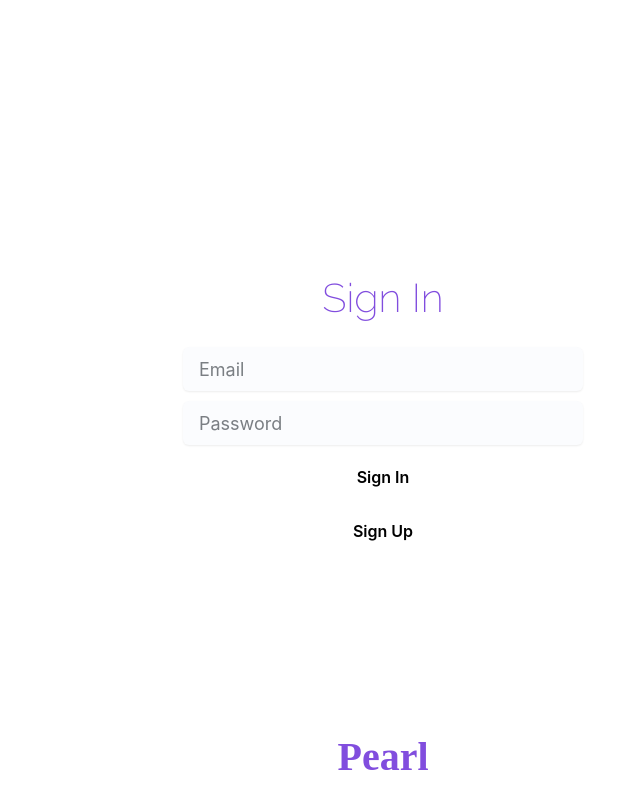
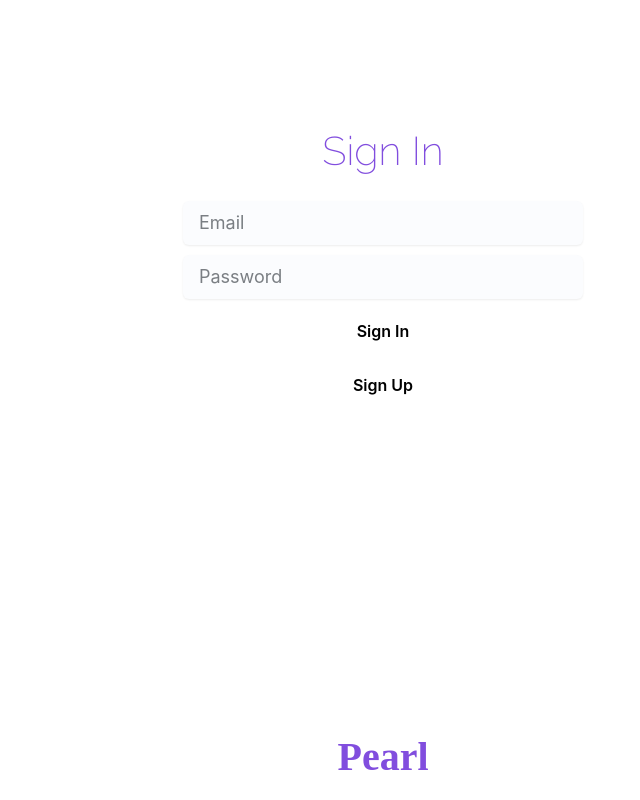
Before and after one commit to seansabe/pearl_frontend, a React (Create React App) app: page / in a window 1280 px wide. Shown: the whole page, without its empty margins (257-897 px from the left). Built offline with nearby package versions, Linux system fonts and the light colour scheme; a web font is replaced by a local one.

Commit message:
More UI fixes on Login

```diff
--- a/src/css/login.css
+++ b/src/css/login.css
@@ -2,7 +2,6 @@
     display: flex;
     flex-direction: column;
     align-items: center;
-    justify-content: center;
     width: 100%;
     height: 100%;
 }
@@ -18,6 +17,7 @@
 
 .login-form,
 .registration-form {
+    margin-top: 100px;
     width: 100%;
     max-width: 400px;
 }
```
